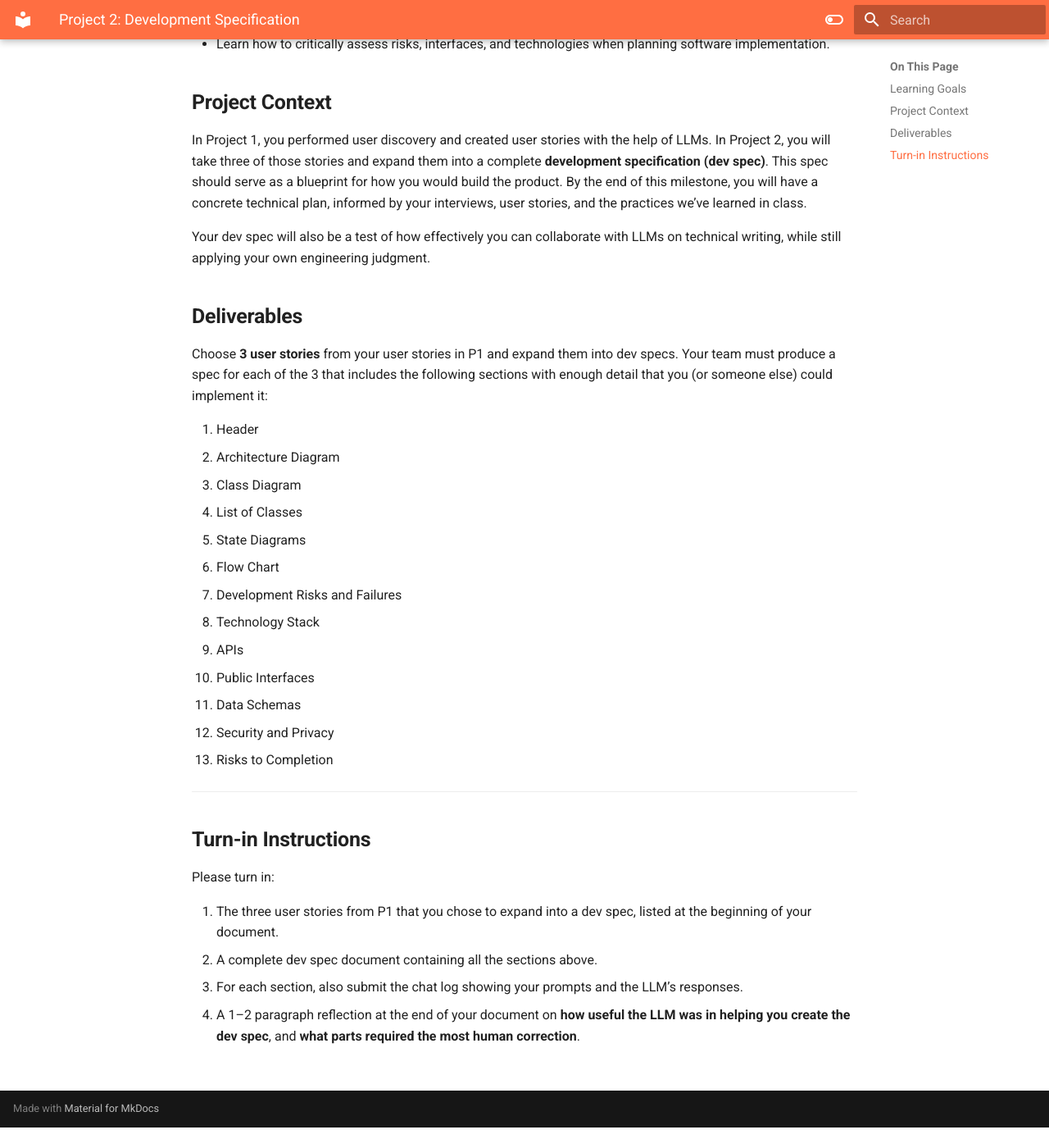
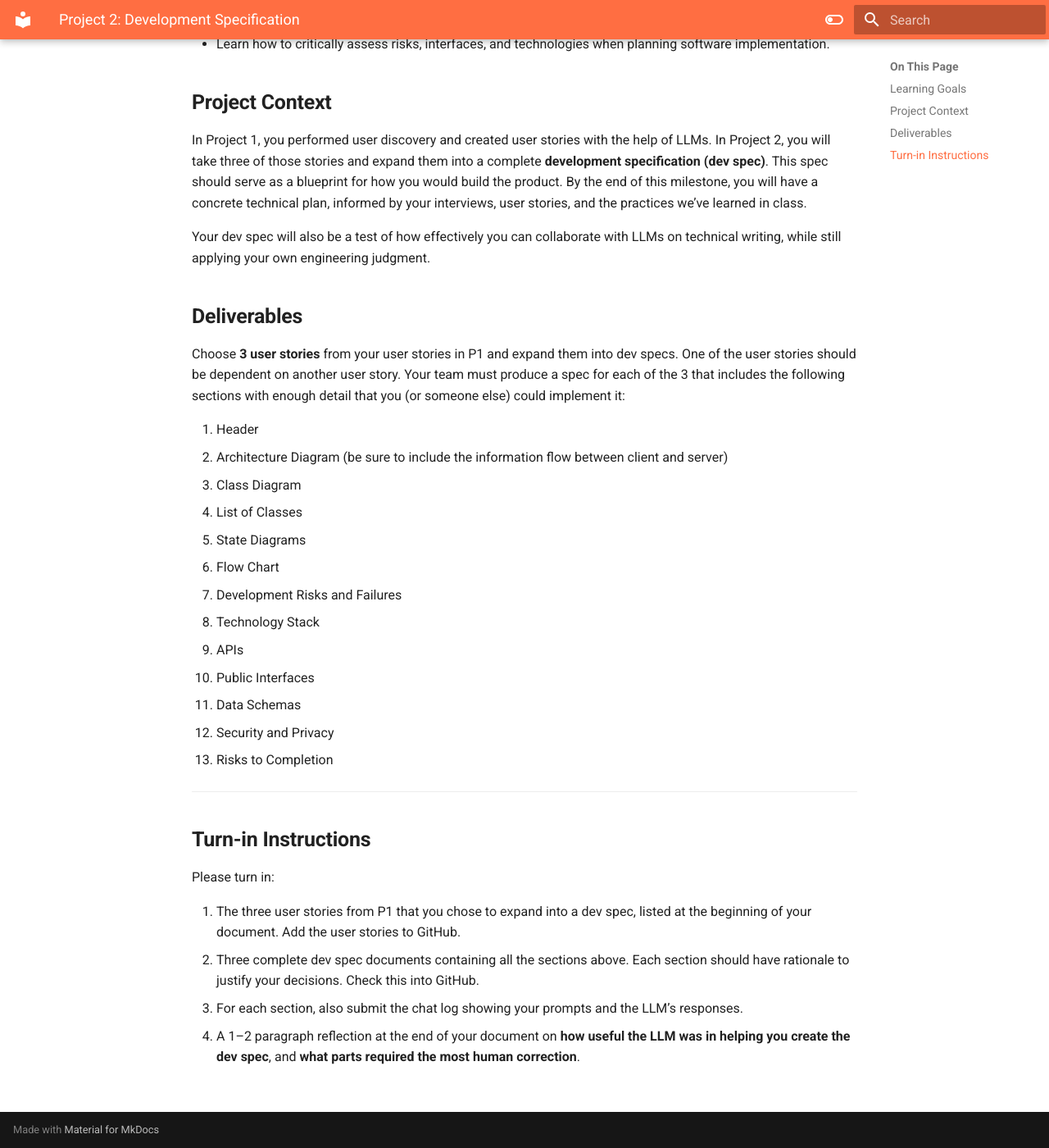
Before and after one commit to AI-Developer-Tools/ai-developer-tools.github.io, an MkDocs documentation site: the page built from docs/project/p2.md, in a window 1280 px wide and 1400 px high, scrolled down 330 px. Shown: the whole window at 82% size. Built offline with MkDocs 1.6.1 and Material for MkDocs 9.7.7, drawn with Linux system fonts in a browser that asks for light colours; before the commit the page ends 1705 px from its top, so only the background shows below that.

Commit message:
Revisions: a dependent user story, rationale, information flow.

```diff
--- a/docs/project/p2.md
+++ b/docs/project/p2.md
@@ -14,10 +14,10 @@ Your dev spec will also be a test of how effectively you can collaborate with LL
 
 ## Deliverables
 
-Choose **3 user stories** from your user stories in P1 and expand them into dev specs. Your team must produce a spec for each of the 3 that includes the following sections with enough detail that you (or someone else) could implement it:
+Choose **3 user stories** from your user stories in P1 and expand them into dev specs. One of the user stories should be dependent on another user story. Your team must produce a spec for each of the 3 that includes the following sections with enough detail that you (or someone else) could implement it:
 
   1. Header
-  2. Architecture Diagram
+  2. Architecture Diagram (be sure to include the information flow between client and server)
   3. Class Diagram
   4. List of Classes
   5. State Diagrams
@@ -36,7 +36,7 @@ Choose **3 user stories** from your user stories in P1 and expand them into dev
 
 Please turn in:
 
-1. The three user stories from P1 that you chose to expand into a dev spec, listed at the beginning of your document.
-2. A complete dev spec document containing all the sections above.
+1. The three user stories from P1 that you chose to expand into a dev spec, listed at the beginning of your document. Add the user stories to GitHub.
+2. Three complete dev spec documents containing all the sections above. Each section should have rationale to justify your decisions. Check this into GitHub.
 3. For each section, also submit the chat log showing your prompts and the LLM’s responses.
 4. A 1–2 paragraph reflection at the end of your document on **how useful the LLM was in helping you create the dev spec**, and **what parts required the most human correction**.
```
